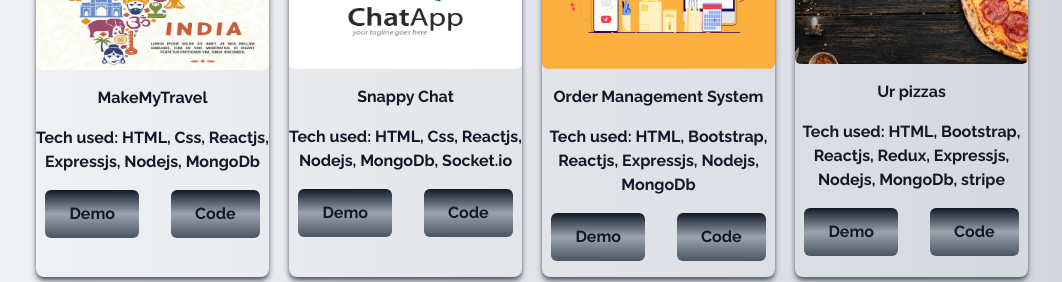
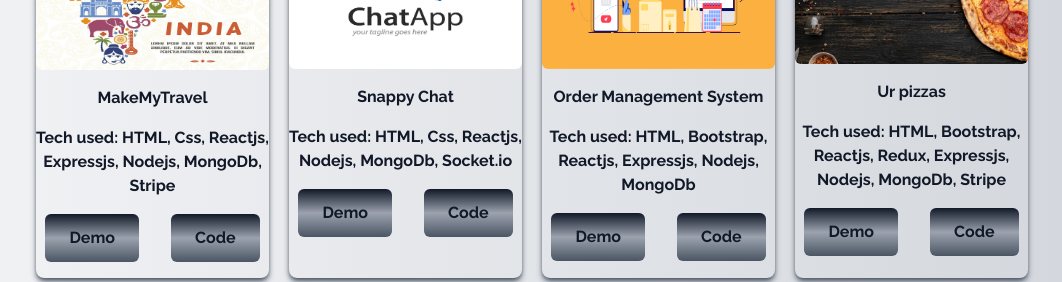
Before and after one commit to vivekanandhansj/portfolio, a React (Create React App) app: page / in a window 1280 px wide. Shown: the part 1980-2262 px from the top of the page, without its empty margins (108-1170 px from the left). Built offline with nearby package versions, Linux system fonts and the light colour scheme.

Commit message:
Update Portfolio.jsx

```diff
--- a/src/components/Portfolio.jsx
+++ b/src/components/Portfolio.jsx
@@ -13,7 +13,7 @@ const Portfolio = () => {
       src: makemytravel,
       url: "https://vivek-makemytravel.netlify.app",
       code: "https://github.com/vivekanandhansj/bookingapp",
-      tech: "HTML, Css, Reactjs, Expressjs, Nodejs, MongoDb"
+      tech: "HTML, Css, Reactjs, Expressjs, Nodejs, MongoDb, Stripe"
     },
     {
       id: "2",
@@ -35,7 +35,7 @@ const Portfolio = () => {
       src: pizza ,
       url: "https://urpizzas.herokuapp.com/",
       code: "	https://github.com/vivekanandhansj/pizzas",
-      tech: "HTML, Bootstrap, Reactjs, Redux, Expressjs, Nodejs, MongoDb, stripe"
+      tech: "HTML, Bootstrap, Reactjs, Redux, Expressjs, Nodejs, MongoDb, Stripe"
 
 
     }
```
